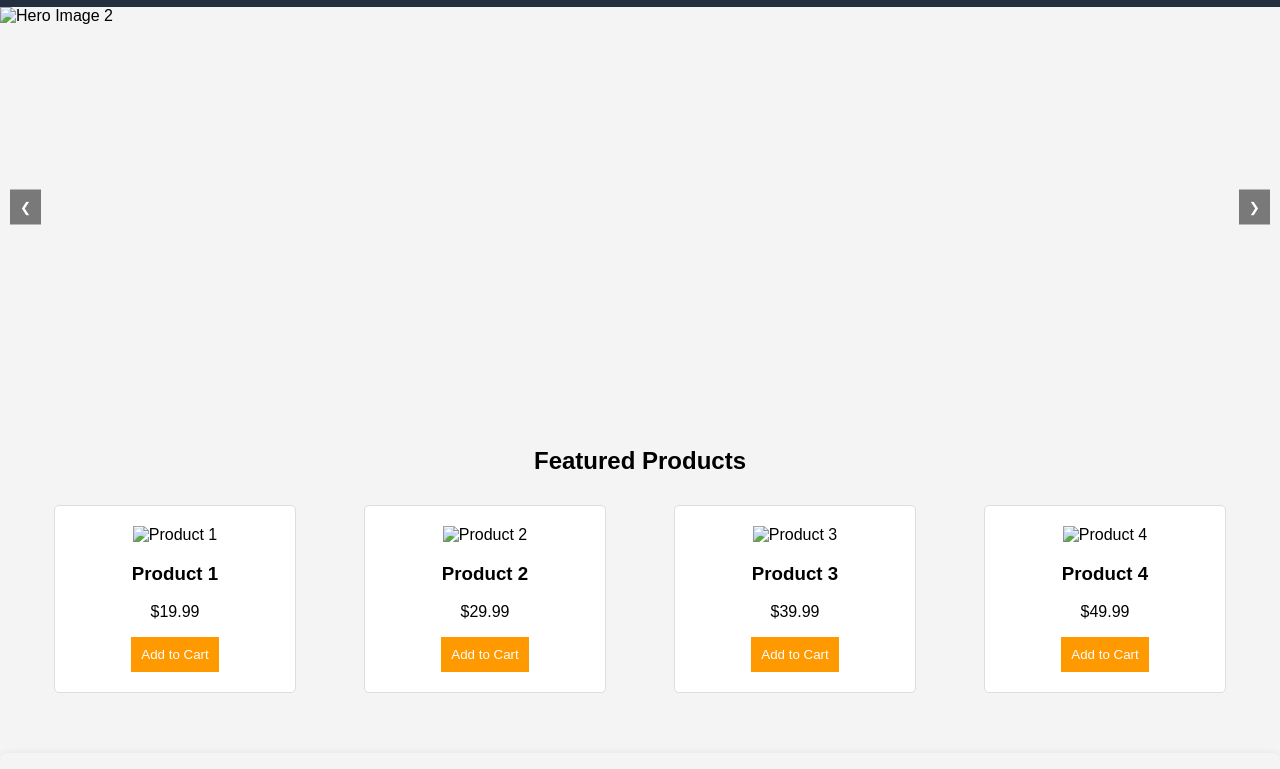
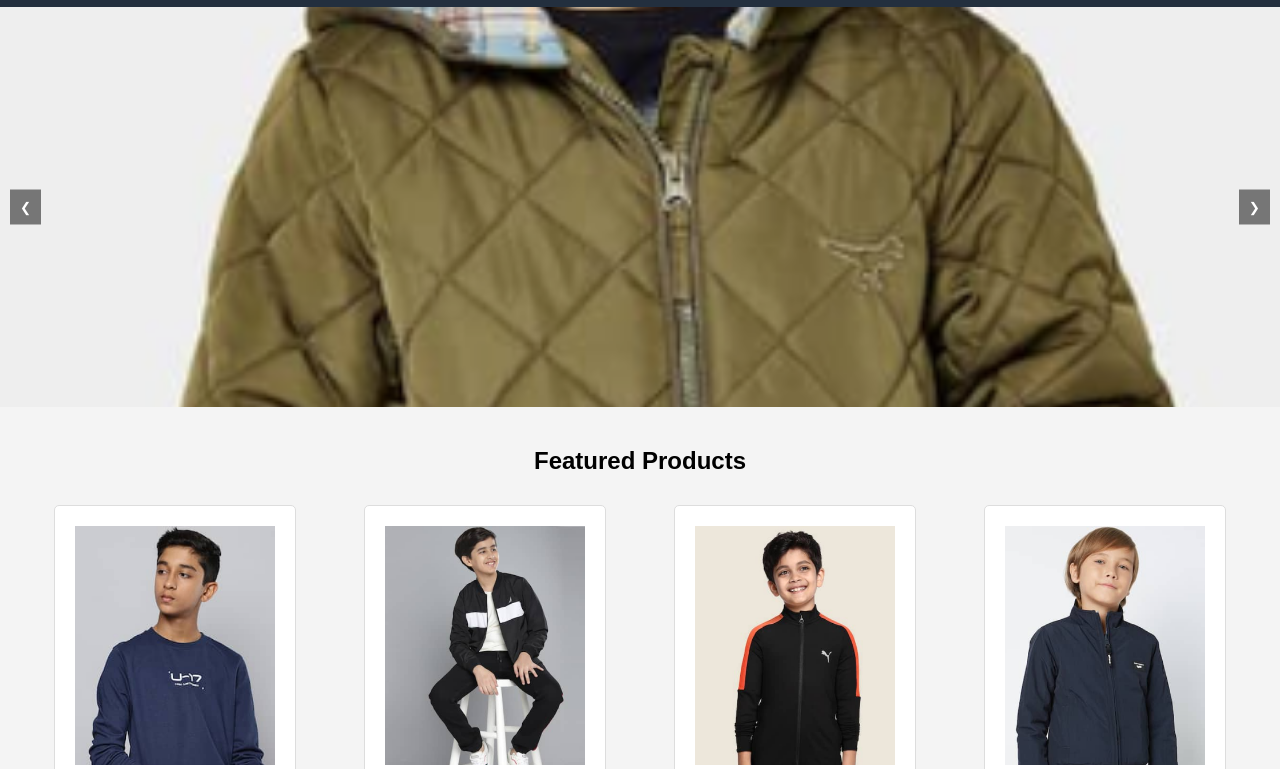
Before and after one commit to satyacomputerguide/E-comerce, a plain HTML site: page index.html in a window 1280 px wide. Shown: the part 31-800 px from the top of the page. Drawn offline with Linux system fonts and the light colour scheme.

Commit message:
Update index.html

```diff
--- a/index.html
+++ b/index.html
@@ -30,16 +30,16 @@
     <section class="hero">
         <div class="slider">
             <div class="slide active">
-                <img src="image/hero1.png.png" alt="Hero Image 1">
+                <img src="hero1.png.png" alt="Hero Image 1">
             </div>
             <div class="slide">
-                <img src="image/hero2.png.png" alt="Hero Image 2">
+                <img src="hero2.png.png" alt="Hero Image 2">
             </div>
             <div class="slide">
-                <img src="image/hero3.png.png" alt="Hero Image 3">
+                <img src="hero3.png.png" alt="Hero Image 3">
             </div>
             <div class="slide">
-                <img src="image/hero4.png.png" alt="Hero Image 4">
+                <img src="hero4.png.png" alt="Hero Image 4">
             </div>
         </div>
         <button class="prev" onclick="prevSlide()">&#10094;</button>
@@ -51,25 +51,25 @@
         <h2>Featured Products</h2>
         <div class="products">
             <div class="product">
-                <img src="image/product1.png.png" alt="Product 1">
+                <img src="product1.png.png" alt="Product 1">
                 <h3>Product 1</h3>
                 <p>$19.99</p>
                 <button>Add to Cart</button>
             </div>
             <div class="product">
-                <img src="image/product2.png.png" alt="Product 2">
+                <img src="product2.png.png" alt="Product 2">
                 <h3>Product 2</h3>
                 <p>$29.99</p>
                 <button>Add to Cart</button>
             </div>
             <div class="product">
-                <img src="image/product3.png.png" alt="Product 3">
+                <img src="product3.png.png" alt="Product 3">
                 <h3>Product 3</h3>
                 <p>$39.99</p>
                 <button>Add to Cart</button>
             </div>
             <div class="product">
-                <img src="image/product4.png.png" alt="Product 4">
+                <img src="product4.png.png" alt="Product 4">
                 <h3>Product 4</h3>
                 <p>$49.99</p>
                 <button>Add to Cart</button>
```
